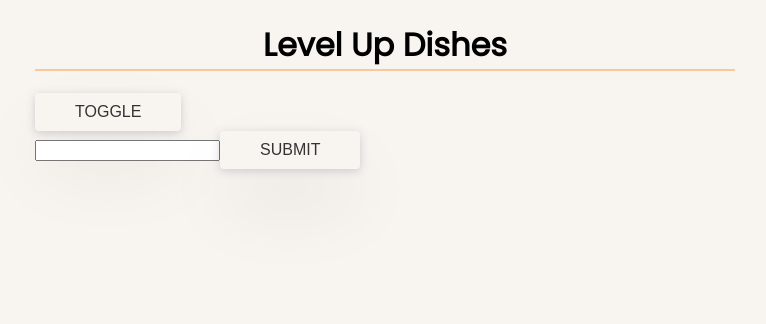
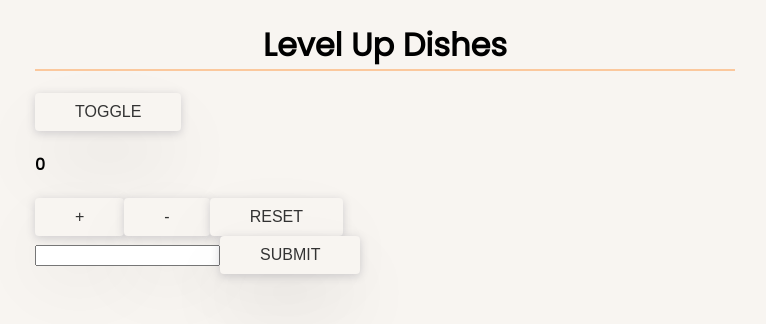
Before and after one commit to HoNguyenTrieu/React_Hooks, a React (Create React App) app: page / in a window 1280 px wide. Shown: the top 324 px of the page, without its empty margins (255-1021 px from the left). Built offline with nearby package versions, Linux system fonts and the light colour scheme.

Commit message:
useReducer

```diff
--- a/src/App.js
+++ b/src/App.js
@@ -1,18 +1,27 @@
-import React, { useState, useEffect, useRef } from "react";
+import React, { useState, useEffect, useRef, createContext } from "react";
 import Toggle from "./Toggle";
+import Counter from "./Counter";
 import { useTitleInput } from "./hooks/useTitleInput";
+
+export const UserContext = createContext();
 
 const App = () => {
   const [name, setName] = useTitleInput("");
   const ref = useRef();
-  // console.log("ref", ref.current);
+  // console.log("ref", ref);
 
   return (
+    <UserContext.Provider
+      value={{
+        user: true,
+      }}
+    >
       <div className="main-wrapper" ref={ref}>
         <h1 onClick={() => ref.current.classList.add("new-fake-class")}>
           Level Up Dishes
         </h1>
         <Toggle />
+        <Counter />
         <form
           onSubmit={(e) => {
             e.preventDefault();
@@ -26,6 +35,7 @@
           <button>Submit</button>
         </form>
       </div>
+    </UserContext.Provider>
   );
 };
 
--- /dev/null
+++ b/src/Counter.js
@@ -0,0 +1,37 @@
+import React, { useReducer } from "react";
+
+const initialState = { count: 0 };
+
+function reducer(state, action) {
+  switch (action.type) {
+    case "add":
+      return {
+        count: state.count + action.value,
+      };
+    case "minus":
+      return {
+        count: state.count - 1,
+      };
+    case "reset":
+      return {
+        count: initialState.count,
+      };
+    default:
+      throw new Error();
+  }
+}
+
+const Counter = () => {
+  const [state, dispatch] = useReducer(reducer, initialState);
+
+  return (
+    <div>
+      <h4>{state.count}</h4>
+      <button onClick={() => dispatch({ type: "add", value: 10 })}>+</button>
+      <button onClick={() => dispatch({ type: "minus" })}>-</button>
+      <button onClick={() => dispatch({ type: "reset" })}>Reset</button>
+    </div>
+  );
+};
+
+export default Counter;
--- a/src/Toggle.js
+++ b/src/Toggle.js
@@ -1,7 +1,12 @@
-import React, { useState } from "react";
+import React, { useState, useContext } from "react";
+import { UserContext } from "./App";
 
 const Toggle = () => {
   const [isToggled, setIsToggled] = useState(false);
+  const userInfo = useContext(UserContext);
+  // console.log("userInfo", userInfo);
+  if (!userInfo.user) return <h2>Please change user: true! (mean: Login)</h2>;
+
   return (
     <div>
       <button onClick={() => setIsToggled(!isToggled)}>Toggle</button>
```
Lines whose indentation alone changed are shown as unchanged.
